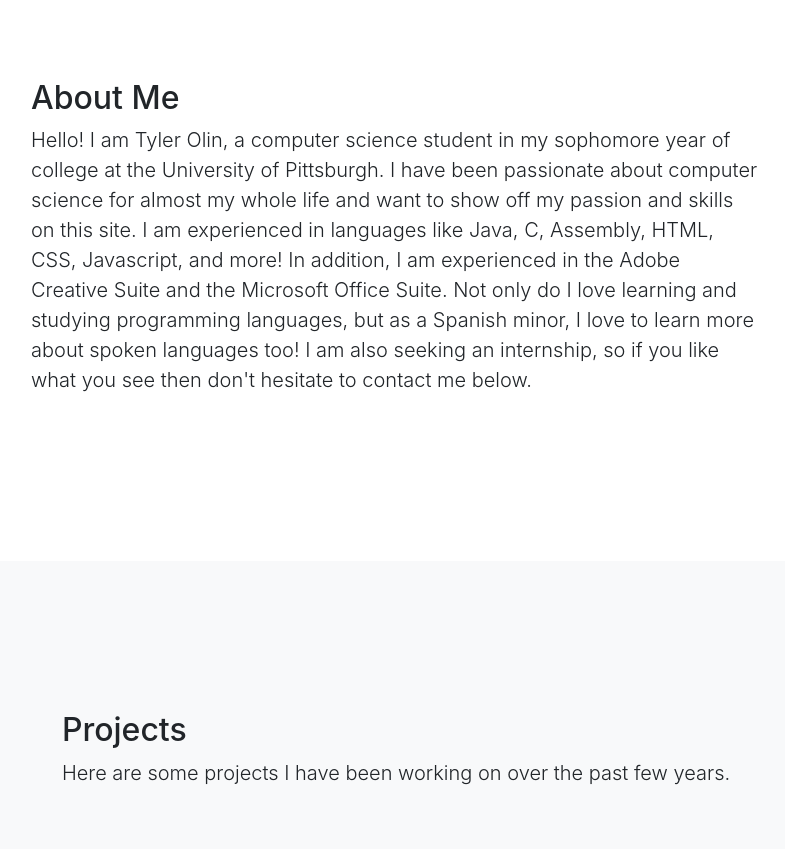
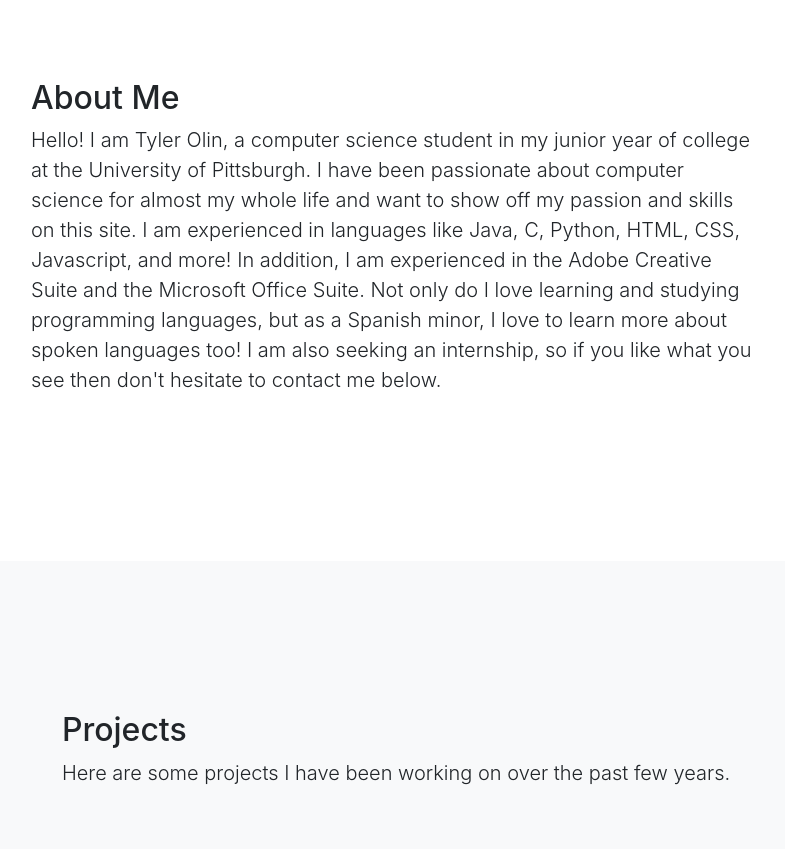
Before and after one commit to olintyler/olintyler.github.io, a website with bundled scripts: page index.html in a window 1280 px wide. Shown: the part 880-1729 px from the top of the page, without its empty margins (244-1029 px from the left). Built offline with nearby package versions, Linux system fonts and the light colour scheme.

Commit message:
Updated about me description

```diff
--- a/index.html
+++ b/index.html
@@ -89,8 +89,8 @@
       <div class="row">
         <div class="col-lg-8 mx-auto">
           <h2>About Me</h2>
-          <p class="lead">Hello! I am Tyler Olin, a computer science student in my sophomore year of college at the University of Pittsburgh. I have been passionate about computer science
-          for almost my whole life and want to show off my passion and skills on this site. I am experienced in languages like Java, C, Assembly, HTML, CSS, Javascript, and more! In addition, I am experienced in the Adobe Creative Suite and the Microsoft Office Suite. Not only do I love learning and studying programming languages, but as a Spanish minor, I love to learn more about spoken languages too! I am also seeking an internship,
+          <p class="lead">Hello! I am Tyler Olin, a computer science student in my junior year of college at the University of Pittsburgh. I have been passionate about computer science
+          for almost my whole life and want to show off my passion and skills on this site. I am experienced in languages like Java, C, Python, HTML, CSS, Javascript, and more! In addition, I am experienced in the Adobe Creative Suite and the Microsoft Office Suite. Not only do I love learning and studying programming languages, but as a Spanish minor, I love to learn more about spoken languages too! I am also seeking an internship,
            so if you like what you see then don't hesitate to contact me below.</p>
         </div>
       </div>
```
